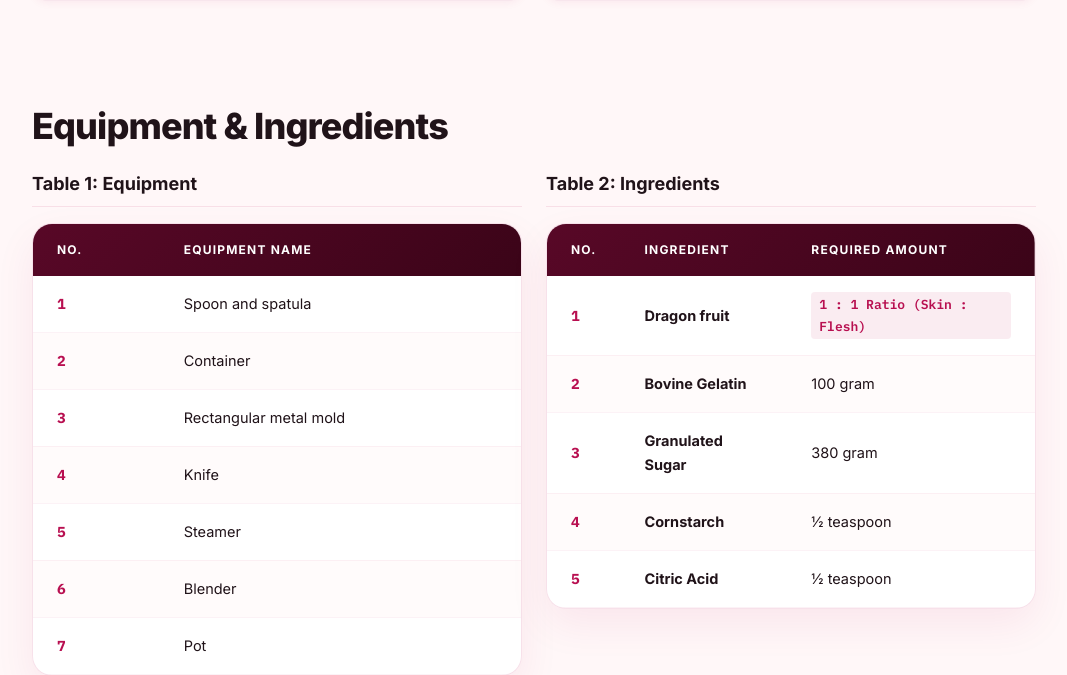
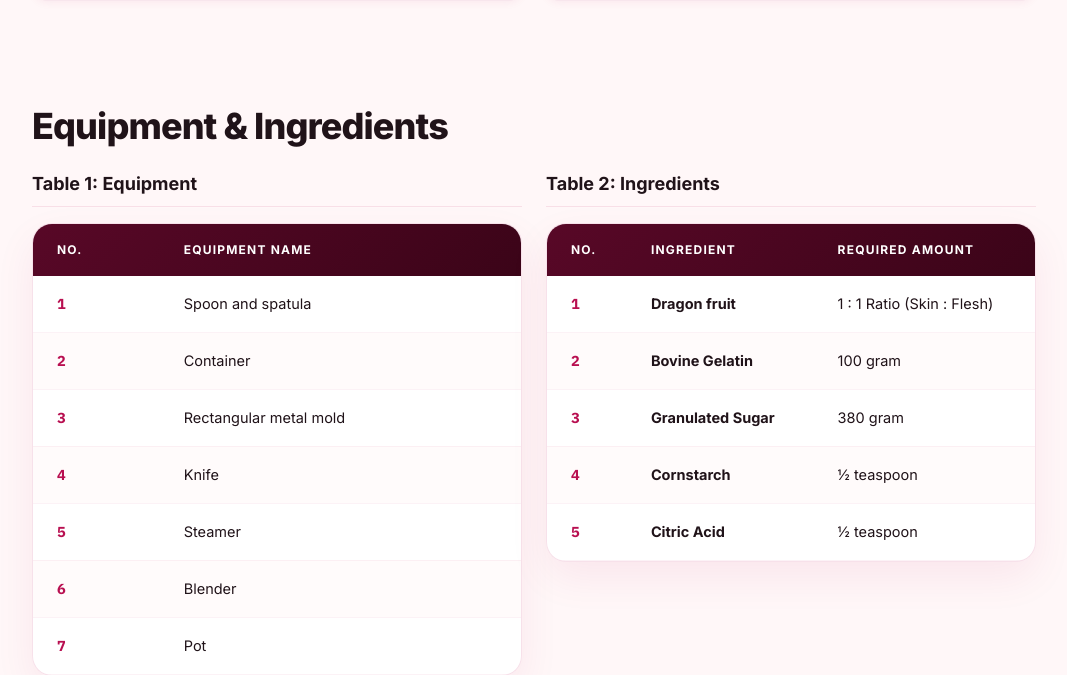
Before and after one commit to cresnaer-collab/CSP-GROUP-20, a Flask app: page / in a window 1280 px wide. Shown: the part 2643-3318 px from the top of the page, without its empty margins (106-1173 px from the left). Run offline with Flask 3, Linux system fonts and the light colour scheme.

Commit message:
design: luxury gen-z editorial revamp, dragon flight loop, table design system, health showcase

```diff
--- a/templates/index.html
+++ b/templates/index.html
@@ -240,7 +240,7 @@
               <tr>
                 <td>1</td>
                 <td><strong>Dragon fruit</strong></td>
-                <td><span class="ratio-badge">1 : 1 Ratio (Skin : Flesh)</span></td>
+                <td>1 : 1 Ratio (Skin : Flesh)</td>
               </tr>
               <tr>
                 <td>2</td>
@@ -424,7 +424,7 @@
         <tfoot>
           <tr>
             <td colspan="6">Total CSP Expenditure</td>
-            <td>Rp129,200</td>
+            <td>Rp185,200</td>
           </tr>
         </tfoot>
       </table>
```
